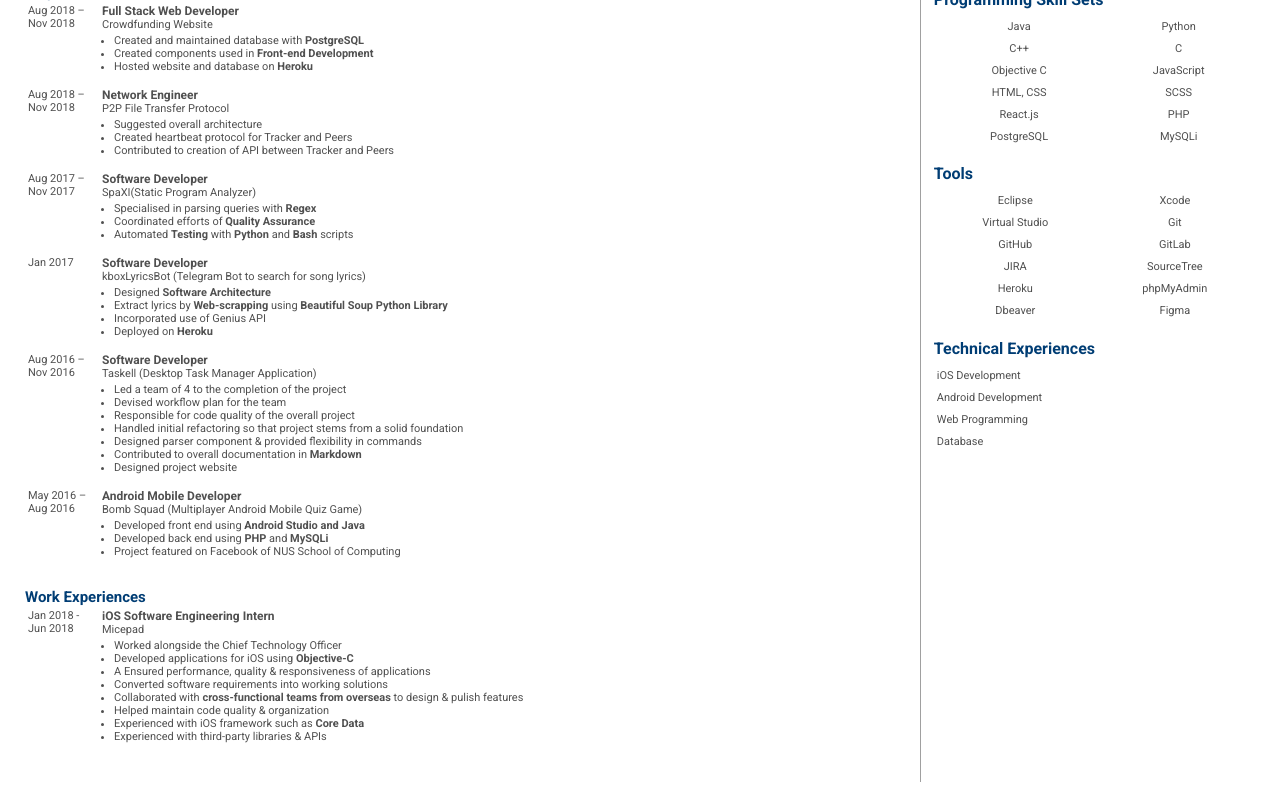
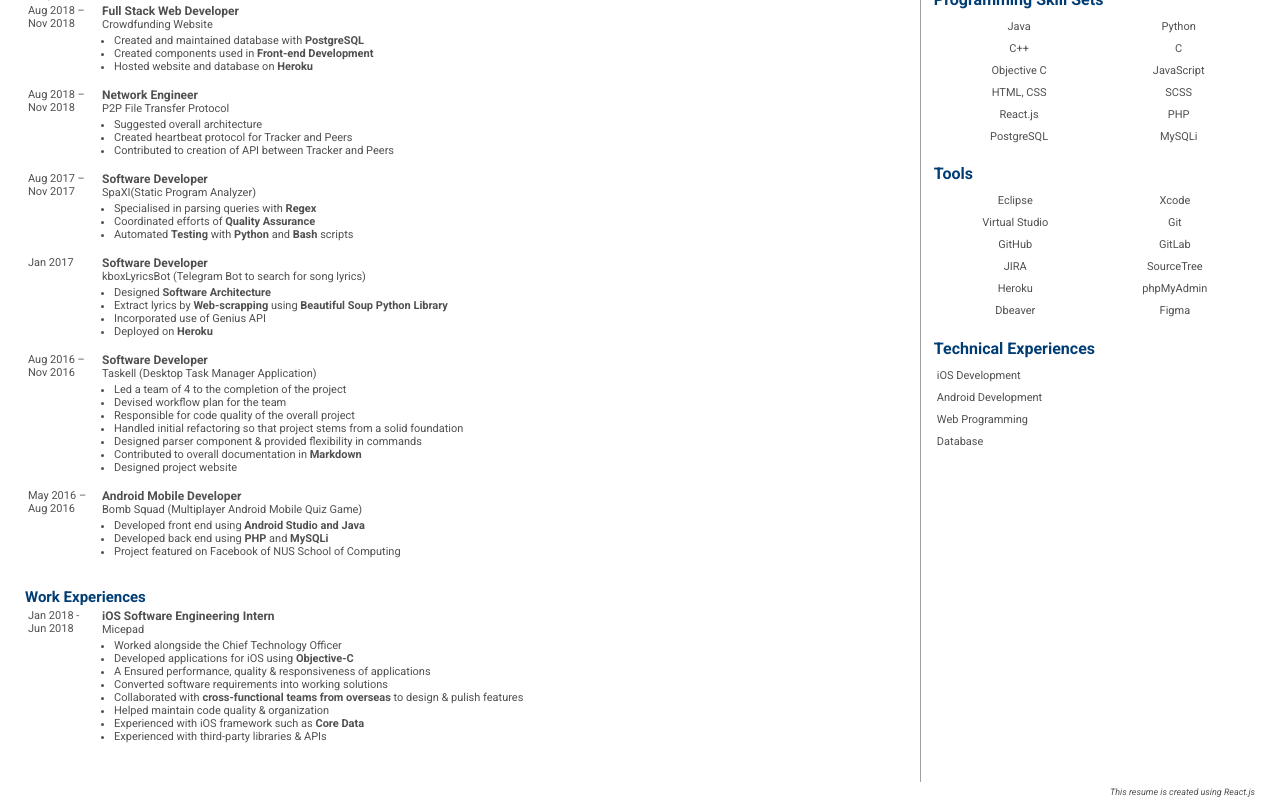
Before and after one commit to marcusngwj/Resume, a React (Create React App) app: page / in a window 1280 px wide. Shown: the part 280-1080 px from the top of the page. Built offline with nearby package versions, Linux system fonts and the light colour scheme.

Commit message:
update footer

```diff
--- a/src/App.js
+++ b/src/App.js
@@ -10,6 +10,9 @@ class App extends Component {
       <div className="page">
         <MainBar />
         <SideBar />
+        <footer>
+        	This resume is created using React.js
+        </footer>
       </div>
     );
   }
--- a/src/style.css
+++ b/src/style.css
@@ -3,7 +3,8 @@
   color: #505050;
   font-family: "Roboto", sans-serif;
   display: grid;
-  grid-template-areas: 'mainbar mainbar mainbar sidebar';
+  grid-template-areas: 'mainbar mainbar mainbar sidebar'
+ 'footer footer footer footer';
   grid-gap: 5px; }
   .page .mainbar {
     grid-area: mainbar;
@@ -14,3 +15,9 @@
     border-style: solid;
     border-color: #a0a0a0;
     border-width: 0px 0px 0px 1px; }
+  .page footer {
+    grid-area: footer;
+    font-style: italic;
+    text-align: right;
+    font-size: 9px;
+    padding: 0px 25px 3px 0px; }
--- a/src/style.scss
+++ b/src/style.scss
@@ -7,7 +7,8 @@ $BORDER_PADDING: 25px;
   font-family: $FONT;
   display:grid;
   grid-template-areas:
-  	'mainbar mainbar mainbar sidebar';
+  	'mainbar mainbar mainbar sidebar'
+    'footer footer footer footer';
   grid-gap:5px;
 
   .mainbar {
@@ -22,4 +23,12 @@ $BORDER_PADDING: 25px;
     border-color: #a0a0a0;
     border-width: 0px 0px 0px 1px;
   }
+
+  footer {
+    grid-area: footer;
+    font-style: italic;
+    text-align: right;
+    font-size: 9px;
+    padding: 0px $BORDER_PADDING 3px 0px;
+  }
 }
```
